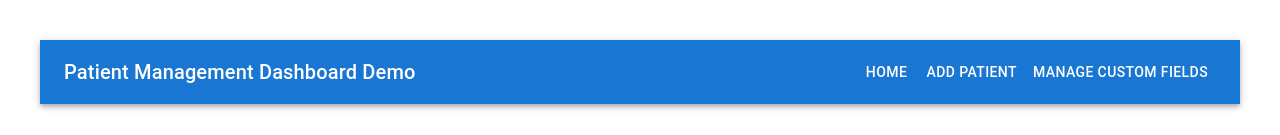
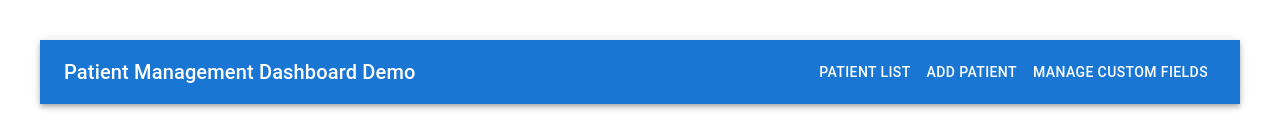
Before and after one commit to rroque98/management-dashboard-demo, a React (Vite) app: page / in a window 1280 px wide. Shown: the top 135 px of the page. Built offline with nearby package versions, Linux system fonts and the light colour scheme; no server answers; the database is empty.

Commit message:
Reorganize files

```diff
--- a/src/App.css
+++ b/src/App.css
@@ -1,5 +1,4 @@
 #root {
-  max-width: 1280px;
   margin: 0 auto;
   padding: 2rem;
 }
--- a/src/App.tsx
+++ b/src/App.tsx
@@ -1,14 +1,24 @@
 import React from 'react';
-import { BrowserRouter as Router } from 'react-router-dom';
+import { Route, BrowserRouter as Router, Routes } from 'react-router-dom';
 import Layout from './components/Layout';
-import Home from './pages/Home';
+import PatientTable from './pages/PatientTable';
+import AddPatient from './pages/AddPatient';
+import EditPatient from './pages/EditPatient';
+import PatientDetails from './pages/PatientDetails';
+import CustomFieldsManagement from './pages/CustomFieldsManagement';
 import './App.css';
 
 const App: React.FC = () => {
   return (
     <Router>
       <Layout>
-        <Home />
+        <Routes>
+          <Route path="/" element={<PatientTable />} />
+          <Route path="/add" element={<AddPatient />} />
+          <Route path="/edit/:id" element={<EditPatient />} />
+          <Route path="/details/:id" element={<PatientDetails />} />
+          <Route path="/custom-fields" element={<CustomFieldsManagement />} />
+        </Routes>
       </Layout>
     </Router>
   );
--- a/src/components/Layout.tsx
+++ b/src/components/Layout.tsx
@@ -11,7 +11,7 @@ const Layout: React.FC<{ children: React.ReactNode }> = ({ children }) => {
             Patient Management Dashboard Demo
           </Typography>
           <Button color="inherit" component={Link} to="/">
-            Home
+            Patient List
           </Button>
           <Button color="inherit" component={Link} to="/add">
             Add Patient
--- a/src/pages/Home.tsx
+++ /dev/null
@@ -1,21 +0,0 @@
-import React from 'react';
-import { Routes, Route } from 'react-router-dom';
-import PatientTable from '../components/PatientTable';
-import AddPatient from './AddPatient';
-import EditPatient from './EditPatient';
-import PatientDetails from './PatientDetails';
-import CustomFieldsManagement from './CustomFieldsManagement';
-
-const Home: React.FC = () => {
-  return (
-    <Routes>
-      <Route path="/" element={<PatientTable />} />
-      <Route path="/add" element={<AddPatient />} />
-      <Route path="/edit/:id" element={<EditPatient />} />
-      <Route path="/details/:id" element={<PatientDetails />} />
-      <Route path="/custom-fields" element={<CustomFieldsManagement />} />
-    </Routes>
-  );
-};
-
-export default Home;
--- a/src/components/PatientTable.tsx
+++ b/src/pages/PatientTable.tsx
@@ -11,8 +11,8 @@ import { Link } from 'react-router-dom';
 import { Address, Patient } from '../types';
 import usePatients from '../hooks/usePatients';
 import useCustomFields from '../hooks/useCustomFields';
-import SuccessSnackbar from './SuccessSnackbar';
-import DeleteConfirmationDialog from './DeleteConfirmationDialog';
+import SuccessSnackbar from '../components/SuccessSnackbar';
+import DeleteConfirmationDialog from '../components/DeleteConfirmationDialog';
 import { deletePatient } from '../firebase/patients';
 
 const PatientTable: React.FC = () => {
@@ -210,8 +210,8 @@ const PatientTable: React.FC = () => {
 
   const columns: GridColDef[] = [
     ...standardColumns,
+    ...customColumns,
     ...actionColumns,
-    ...customColumns,
   ].map((c) => ({ minWidth: 100, ...c }));
 
   if (loadingPatients || loadingCustomFields) {
```
